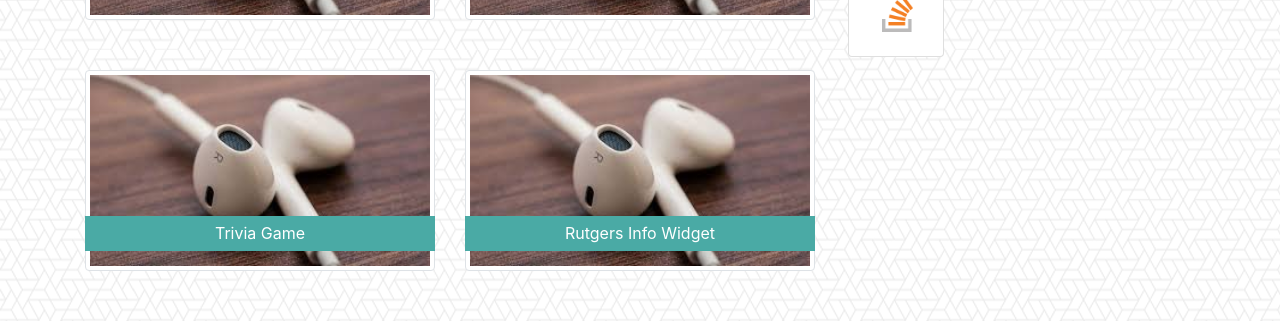
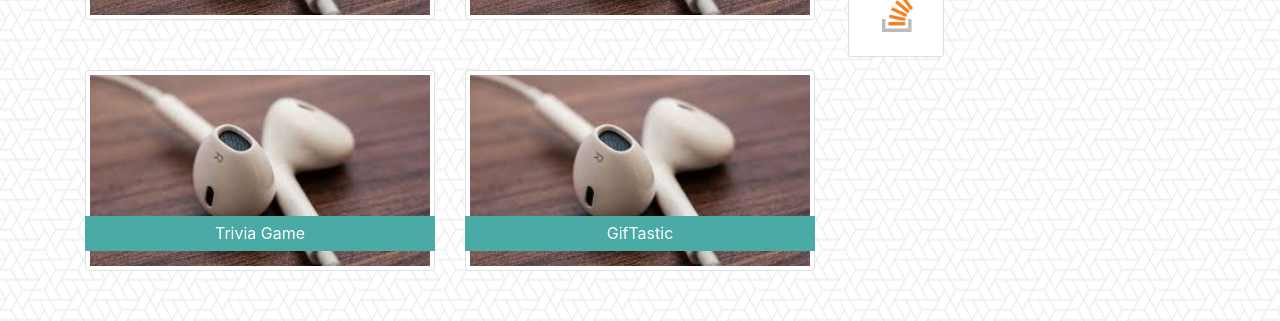
Before and after one commit to PReijerkerk/PReijerkerk.github.io, a plain HTML site: page portfolio.html in a window 1280 px wide. Shown: the part 350-671 px from the top of the page. Drawn offline with nearby package versions, Linux system fonts and the light colour scheme.

Commit message:
added in the link to GifTastic week 6 assignment to portfolio page

```diff
--- a/portfolio.html
+++ b/portfolio.html
@@ -57,7 +57,7 @@
                         <a href="https://preijerkerk.github.io/TriviaGame/"><img class="img-thumbnail project" src="assets/images/Earbuds.jpeg" alt="project 1"><span class="project-title">Trivia Game</span></a>
                     </div>
                     <div class="col-md-6">
-                        <img class="img-thumbnail project" src="assets/images/Earbuds.jpeg" alt="project 1"><span class="project-title">Rutgers Info Widget</span>
+                        <a href="https://preijerkerk.github.io/GifTastic/"><img class="img-thumbnail project" src="assets/images/Earbuds.jpeg" alt="GifTastic"><span class="project-title">GifTastic</span></a>
                     </div>
                 </div>
                 <div class="row">
```
